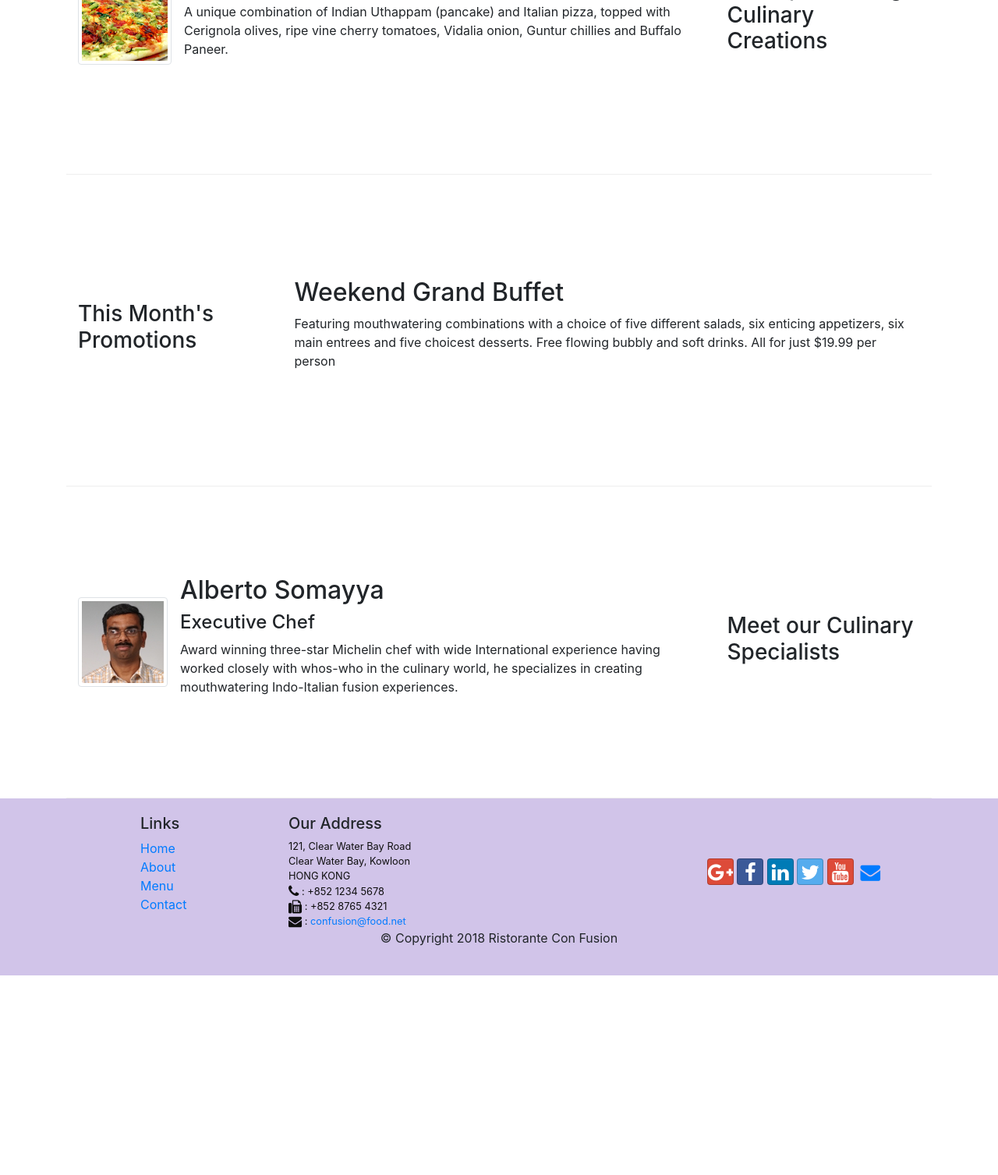
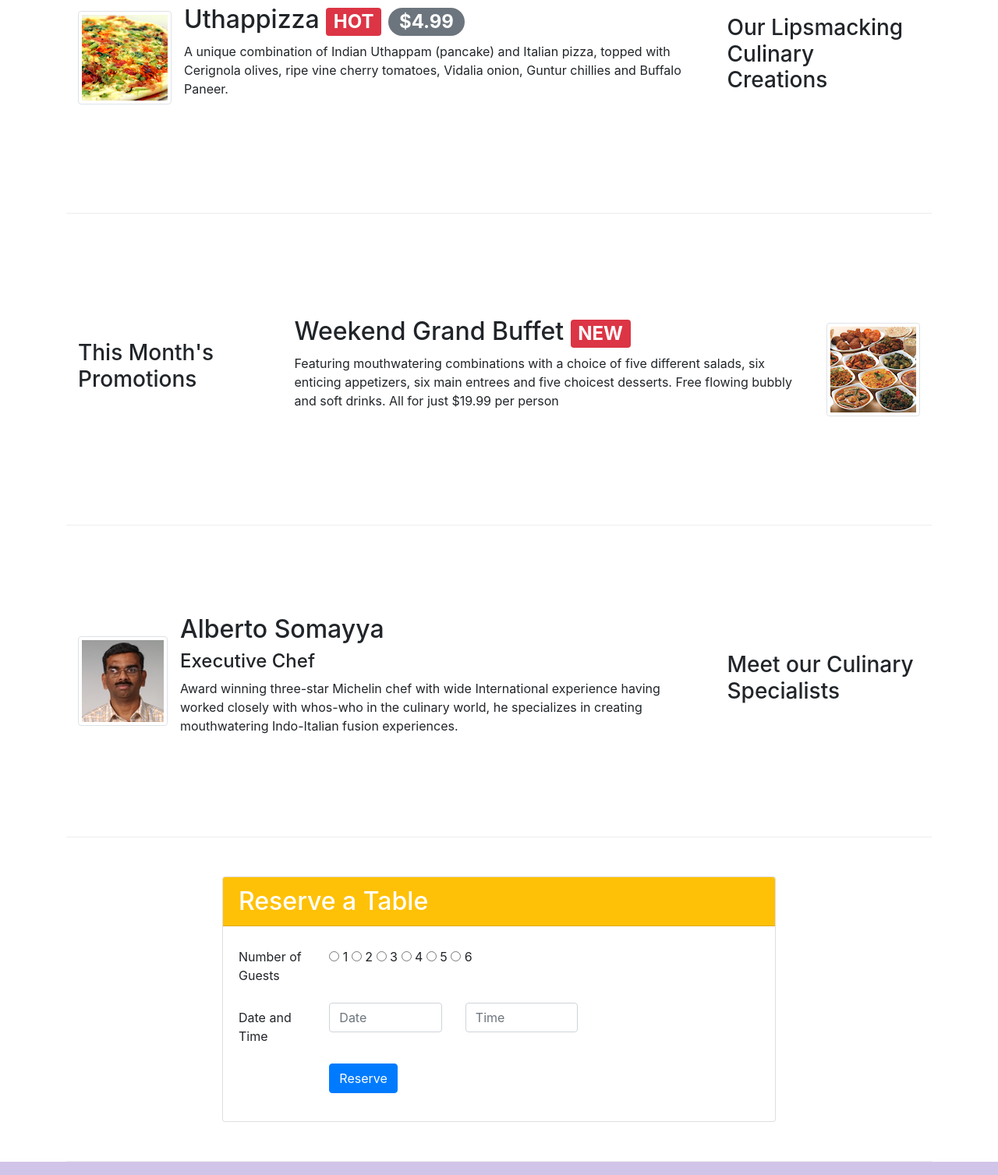
Before and after one commit to yamadev11/conFusion, a website: page index.html in a window 1280 px wide. Shown: the part 420-1927 px from the top of the page at 78% size. Before the commit the page ends 1671 px from the top, so only its background shows below. Drawn offline with nearby package versions, Linux system fonts and the light colour scheme.

Commit message:
Assignment 2

```diff
--- a/css/styles.css
+++ b/css/styles.css
@@ -1,6 +1,6 @@
 .row-header{
     margin: 0px auto;
-    padding: 0px;
+    padding: 50px 0px 0px 0px;
 }
 
 .row-content{
--- a/index.html
+++ b/index.html
@@ -35,8 +35,11 @@
                     <h1>Ristorante con Fusion</h1>
                     <p>We take inspiration from the World's best cuisines, and create a unique fusion experience. Our lipsmacking creations will tickle your culinary senses!</p>
                 </div>
-                <div class="col-12 col-sm align-self-center">
+                <div class="col-12 col-sm-3 align-self-center">
                     <img src="img/logo.png" class="img-fluid">
+                </div>
+                <div class="col-12 col-sm-3 align-self-center">
+                    <a role="button" class="btn btn-sm btn-block btn-warning btn-self-center" href="#reservation">Reserve Table</a>
                 </div>
             </div>
         </div>
@@ -51,7 +54,7 @@
                 <div class="media">
                     <img class="d-flex mr-3 img-thumbnail align-self-center" src="img/uthappizza.png" alt="Uthappizza">
                     <div class="media-body">
-                        <h2 class="mt-0">Uthappizza</h2>
+                        <h2 class="mt-0">Uthappizza <span class="badge badge-danger">HOT</span> <span class="badge badge-pill badge-secondary">$4.99</span></h2>
                         <p class="d-none d-sm-block">A unique combination of Indian Uthappam (pancake) and
                             Italian pizza, topped with Cerignola olives, ripe vine
                             cherry tomatoes, Vidalia onion, Guntur chillies and
@@ -67,8 +70,13 @@
                 <h3>This Month's Promotions</h3>
             </div>
             <div class="col col-sm col-md">
-                <h2>Weekend Grand Buffet</h2>
-                <p class="d-none d-sm-block">Featuring mouthwatering combinations with a choice of five different salads, six enticing appetizers, six main entrees and five choicest desserts. Free flowing bubbly and soft drinks. All for just $19.99 per person </p>
+                <div class="media">
+                    <div class="media-body">
+                        <h2 class="mt-0">Weekend Grand Buffet <span class="badge badge-danger">NEW</span></h2>
+                        <p class="d-none d-sm-block">Featuring mouthwatering combinations with a choice of five different salads, six enticing appetizers, six main entrees and five choicest desserts. Free flowing bubbly and soft drinks. All for just $19.99 per person </p>
+                    </div>
+                    <img class="d-flex ml-3 img-thumbnail media-right align-self-center" src="img/buffet.png" alt="Buffet">
+                </div>
             </div>
         </div>
 
@@ -83,6 +91,49 @@
                         <h2 class="mt-0">Alberto Somayya</h2>
                         <h4>Executive Chef</h4>
                         <p class="d-none d-sm-block">Award winning three-star Michelin chef with wide International experience having worked closely with whos-who in the culinary world, he specializes in creating mouthwatering Indo-Italian fusion experiences. </p>
+                    </div>
+                </div>
+            </div>
+        </div>
+
+        <div class="row row-content align-items-center" id="reservation">
+            <div class="col-12 col-sm-8 offset-sm-2">
+                <div class="card">
+                    <h2 class="card-header bg-warning text-white">Reserve a Table</h2>
+                    <div class="card-body">
+                        <form>
+                            <div class="form-group row">
+                                <label class="col-12 col-sm-2 col-form-label" for="seats">Number of Guests</label>
+                                <div class="col-12 col-sm-10">
+                                    <input type="radio" name="seats" id="one">
+                                    <label for="one" class="col-form-label">1</label>
+                                    <input type="radio" name="seats" id="two">
+                                    <label for="two" class="col-form-label">2</label>
+                                    <input type="radio" name="seats" id="three">
+                                    <label for="three" class="col-form-label">3</label>
+                                    <input type="radio" name="seats" id="four">
+                                    <label for="four" class="col-form-label">4</label>
+                                    <input type="radio" name="seats" id="five">
+                                    <label for="five" class="col-form-label">5</label>
+                                    <input type="radio" name="seats" id="six">
+                                    <label for="six" class="col-form-label">6</label>
+                                </div>
+                            </div>
+                            <div class="form-group row">
+                                <label class="col-12 col-sm-2 col-form-label" for="time">Date and Time</label>
+                                <div class="col-12 col-sm-3">
+                                    <input type="text" class="form-control" placeholder="Date">
+                                </div>
+                                <div class="col-12 col-sm-3">
+                                    <input type="text" class="form-control" placeholder="Time">
+                                </div>
+                            </div>
+                            <div class="form-group row">
+                                <div class="offset-sm-2 col-sm-10">
+                                    <button type="submit" class="btn btn-primary">Reserve</button>
+                                </div>
+                            </div>
+                        </form>
                     </div>
                 </div>
             </div>
```
